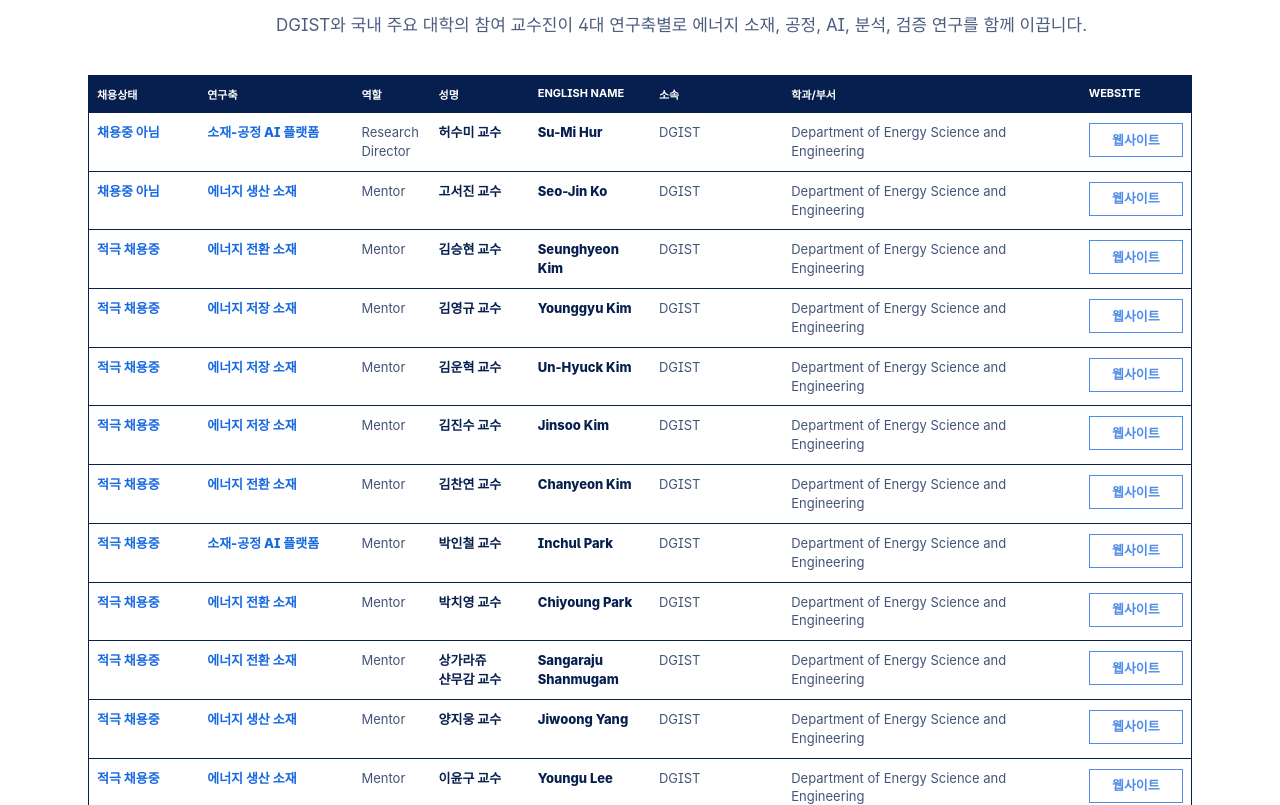
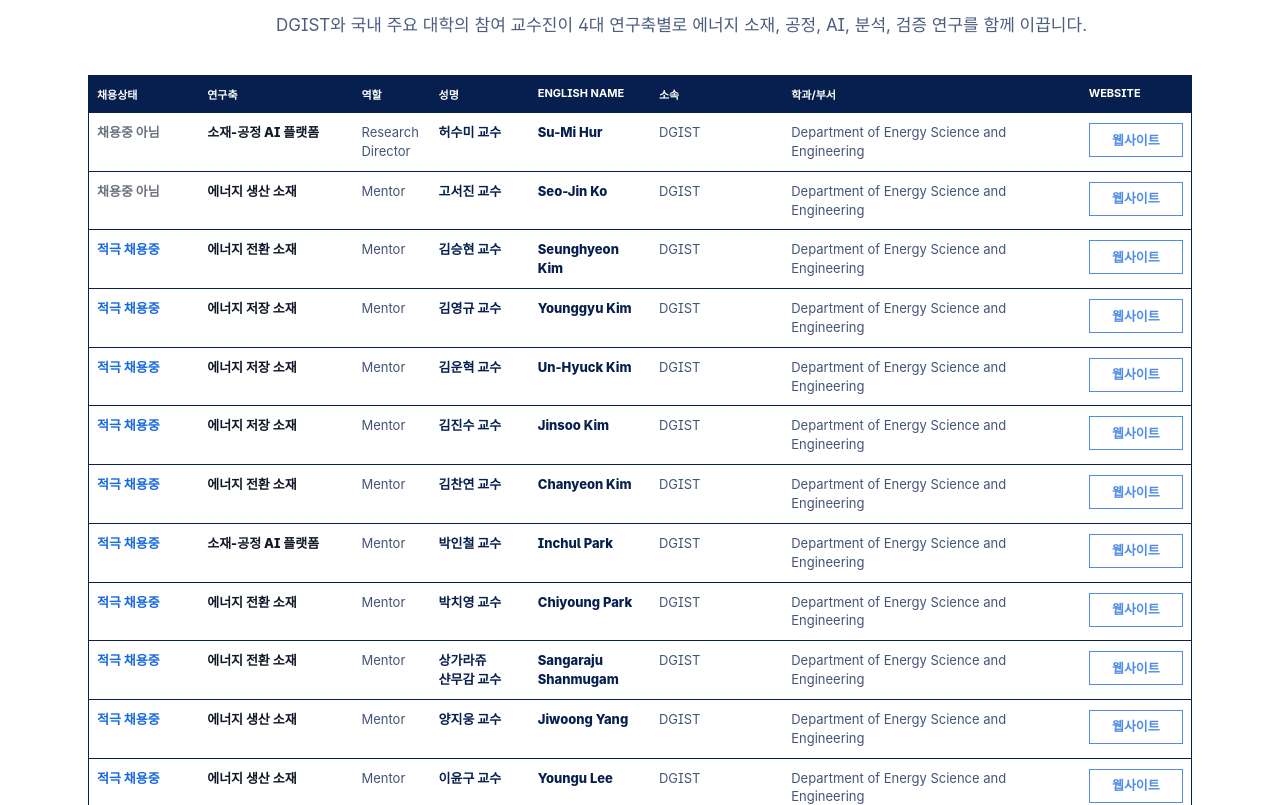
Before and after one commit to EMDPLab/InnoCORE_EMatAX, a plain HTML site: page index.html in a window 1280 px wide. Shown: the part 5234-6039 px from the top of the page. Drawn offline with Linux system fonts and the light colour scheme.

Commit message:
fix(site): mute inactive mentor status

```diff
--- a/app.js
+++ b/app.js
@@ -191,19 +191,22 @@
       const row = document.createElement("tr");
       mentorFields.slice(0, -1).forEach((field, index) => {
         const cell = document.createElement("td");
-        const value =
-          field.key === "area"
-            ? mentor.area || mentorAreas[mentor.name]
-            : field.key === "recruiting"
-              ? mentorStatusLabels[
-                  mentorStatusOverrides[mentor.name] ||
-                    mentor.recruitingStatus ||
-                    mentorStatuses[mentor.name] ||
-                    defaultRecruitingStatusCode
-                ] ||
-                mentor.recruiting ||
-                defaultRecruitingStatus
-              : mentor[field.key] || "";
+        let value = "";
+        if (field.key === "area") {
+          value = mentor.area || mentorAreas[mentor.name] || "";
+          cell.classList.add("mentor-area-cell");
+        } else if (field.key === "recruiting") {
+          const statusCode =
+            mentorStatusOverrides[mentor.name] ||
+            mentor.recruitingStatus ||
+            mentorStatuses[mentor.name] ||
+            defaultRecruitingStatusCode;
+          value = mentorStatusLabels[statusCode] || mentor.recruiting || defaultRecruitingStatus;
+          cell.classList.add("mentor-recruiting-cell");
+          if (statusCode) cell.dataset.status = statusCode;
+        } else {
+          value = mentor[field.key] || "";
+        }
         cell.dataset.label = columns[index] || "";
         cell.textContent = value || "";
         row.append(cell);
--- a/styles.css
+++ b/styles.css
@@ -1348,9 +1348,17 @@
   font-weight: 820;
 }
 
-.mentor-table td:nth-child(1),
-.mentor-table td:nth-child(2) {
+.mentor-table td:nth-child(1) {
   color: var(--blue);
+}
+
+.mentor-table td:nth-child(2),
+.mentor-table .mentor-area-cell {
+  color: #111827;
+}
+
+.mentor-table .mentor-recruiting-cell[data-status="inactive"] {
+  color: #6b7280;
 }
 
 .mentor-table td:nth-child(8) .table-link {
```
